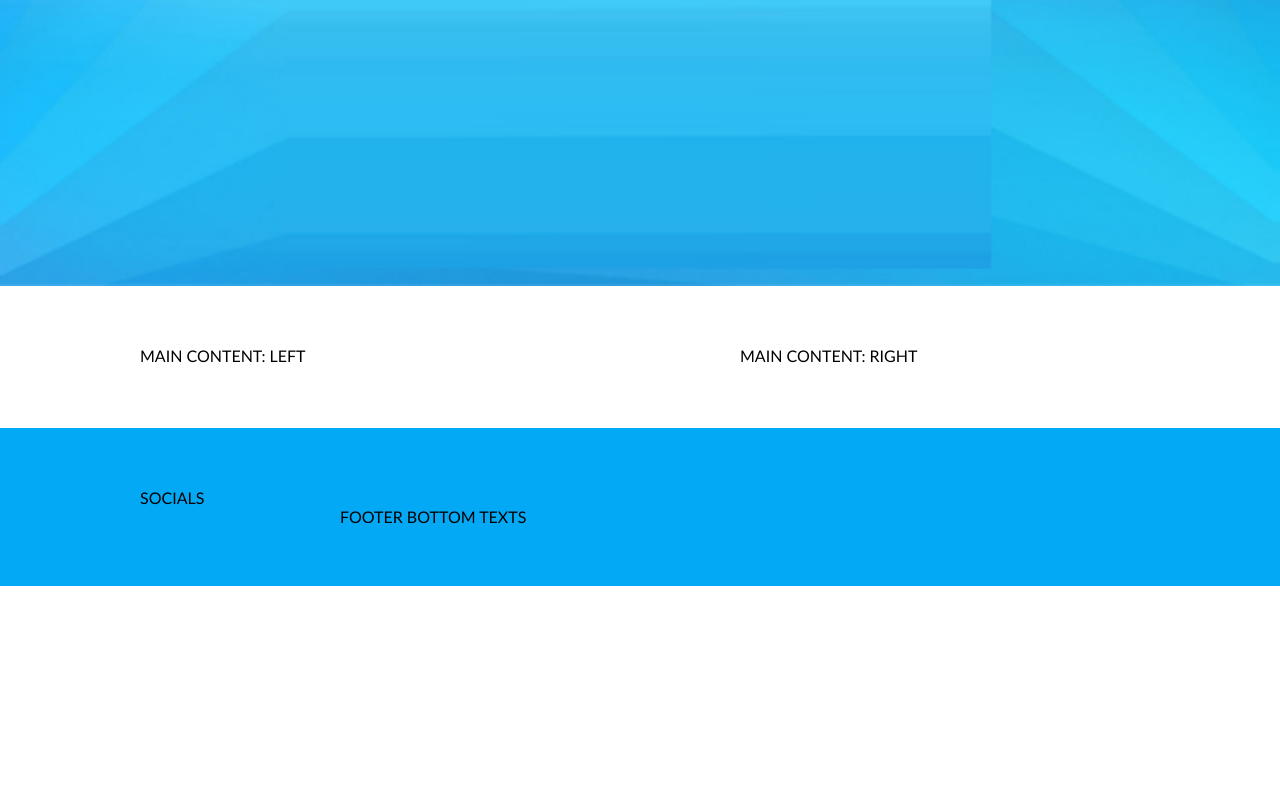
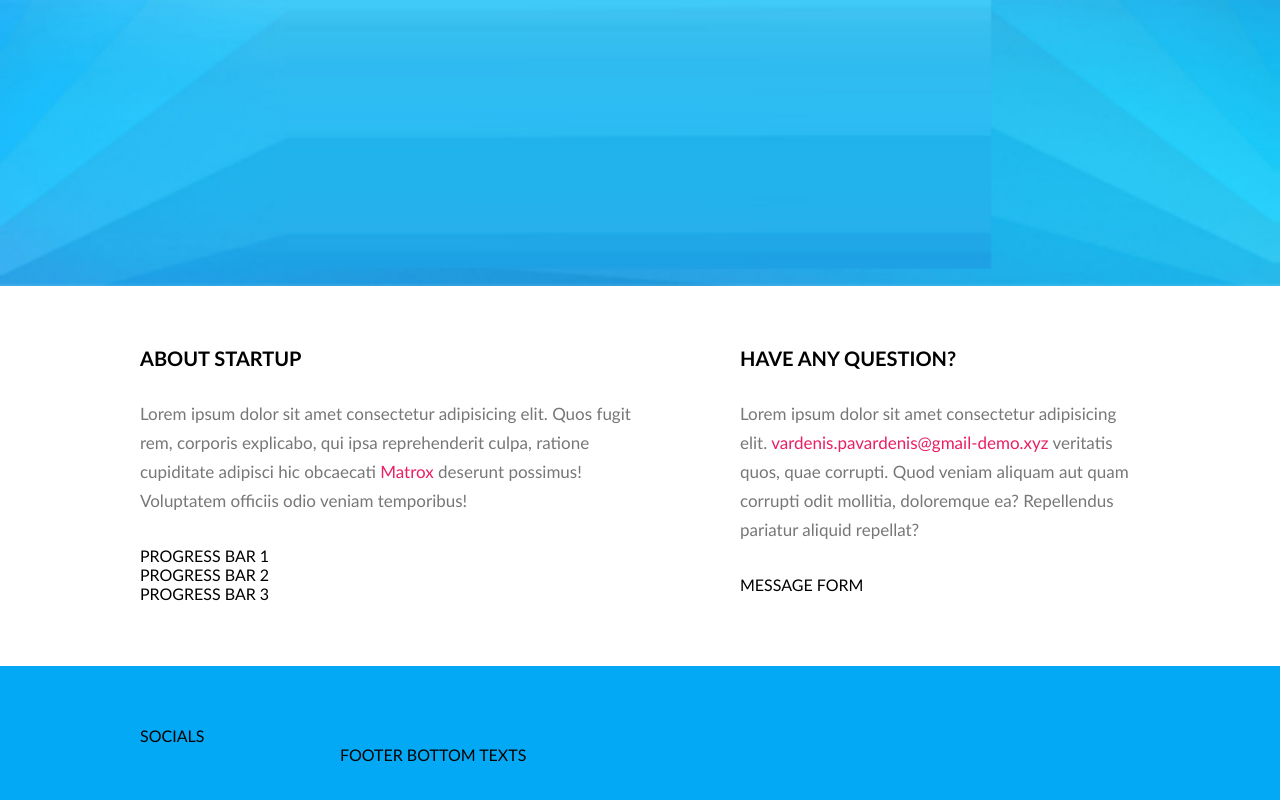
Before and after one commit to front-end-by-rimantas/45-grupe-coming-soon, a website: page index.html in a window 1280 px wide. Shown: the part 514-1314 px from the top of the page. Before the commit the page ends 1100 px from the top, so only its background shows below. Drawn offline with Linux system fonts and the light colour scheme.

Commit message:
Main content

```diff
--- a/css/base/layout.css
+++ b/css/base/layout.css
@@ -14,6 +14,9 @@
 }
 
 .column {
+    display: flex;
+    flex-direction: column;
+    gap: 30px;
     width: 50%;
     float: left;
 }
--- a/css/pages/home.css
+++ b/css/pages/home.css
@@ -39,3 +39,20 @@
     text-align: center;
     font-size: 20px;
 }
+
+.column-title {
+    font-size: 20px;
+    text-transform: uppercase;
+}
+.column-description {
+    font-size: 17px;
+    line-height: 1.7em;
+    color: #777;
+}
+.column-description > a {
+    color: var(--secondary-color);
+    text-decoration: none;
+}
+.column-description > a:hover {
+    text-decoration: underline;
+}
--- a/index.html
+++ b/index.html
@@ -29,8 +29,20 @@
 
         <section class="container">
             <div class="row">
-                <div class="column">MAIN CONTENT: LEFT</div>
-                <div class="column column-right">MAIN CONTENT: RIGHT</div>
+                <div class="column">
+                    <h2 class="column-title">About startup</h2>
+                    <p class="column-description">Lorem ipsum dolor sit amet consectetur adipisicing elit. Quos fugit rem, corporis explicabo, qui ipsa reprehenderit culpa, ratione cupiditate adipisci hic obcaecati <a href="#">Matrox</a> deserunt possimus! Voluptatem officiis odio veniam temporibus!</p>
+                    <div class="progress-bar-group">
+                        <div class="progres-bar">PROGRESS BAR 1</div>
+                        <div class="progres-bar">PROGRESS BAR 2</div>
+                        <div class="progres-bar">PROGRESS BAR 3</div>
+                    </div>
+                </div>
+                <div class="column column-right">
+                    <h2 class="column-title">Have any question?</h2>
+                    <p class="column-description">Lorem ipsum dolor sit amet consectetur adipisicing elit. <a href="mailto:vardenis.pavardenis@gmail-demo.xyz">vardenis.pavardenis@gmail-demo.xyz</a> veritatis quos, quae corrupti. Quod veniam aliquam aut quam corrupti odit mollitia, doloremque ea? Repellendus pariatur aliquid repellat?</p>
+                    <form>MESSAGE FORM</form>
+                </div>
             </div>
         </section>
     </main>
```
